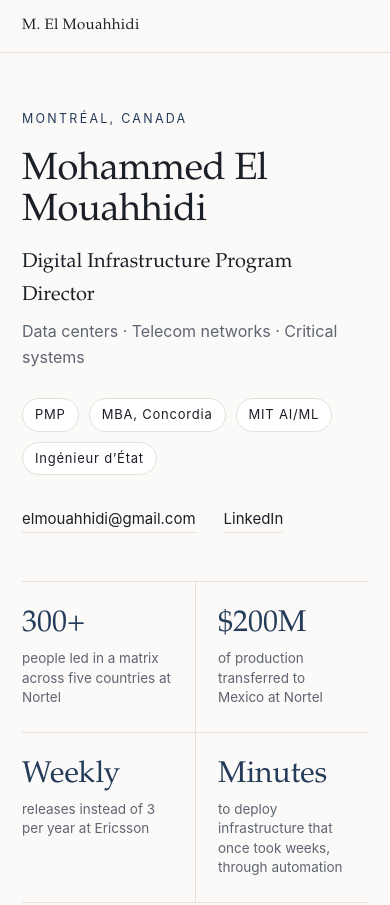
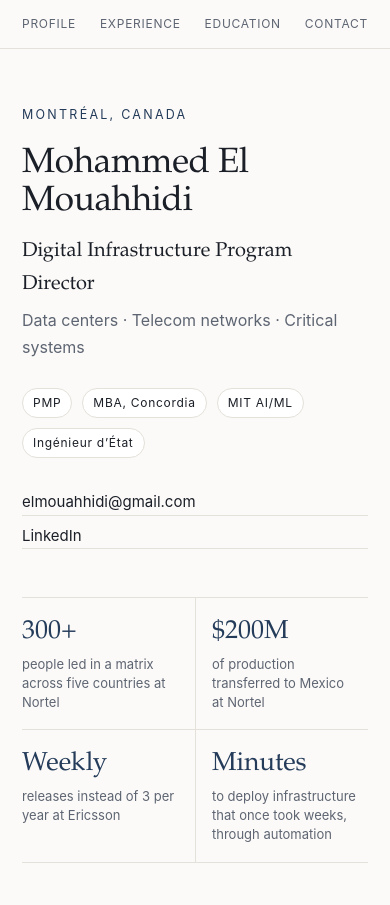
Before and after one commit to 327lts/327lts.github.io, a plain HTML site: page index.html in a window 390 px wide. Shown: the top 905 px of the page. Drawn offline with Linux system fonts and the light colour scheme.

Commit message:
Show section menu and improve layout on phones

```diff
--- a/index.html
+++ b/index.html
@@ -99,7 +99,21 @@
   @media (max-width:720px){
     body{font-size:16.5px}
     .wrap{padding:0 22px}
-    .bar nav{display:none}
+    .bar .wrap{height:48px}
+    .bar .mark{display:none}
+    .bar nav{display:flex;justify-content:space-between;width:100%}
+    .bar nav a{margin-left:0;font-size:12px;letter-spacing:.06em}
+    body{overflow-wrap:anywhere}
+    h1{font-size:clamp(32px,9vw,40px)}
+    .fig{padding:20px 12px 18px 0}
+    .fig + .fig{padding-left:16px}
+    .fig b{font-size:26px}
+    .fig span{font-size:13px}
+    .lead{font-size:18px}
+    .job h3{font-size:19px}
+    .creds li{font-size:12px;padding:4px 10px}
+    .contact{flex-direction:column;gap:8px}
+    section{scroll-margin-top:56px}
     header.hero{padding:56px 0 40px}
     .figures{grid-template-columns:1fr 1fr}
     .fig:nth-child(3){padding-left:0;border-left:0}
```
